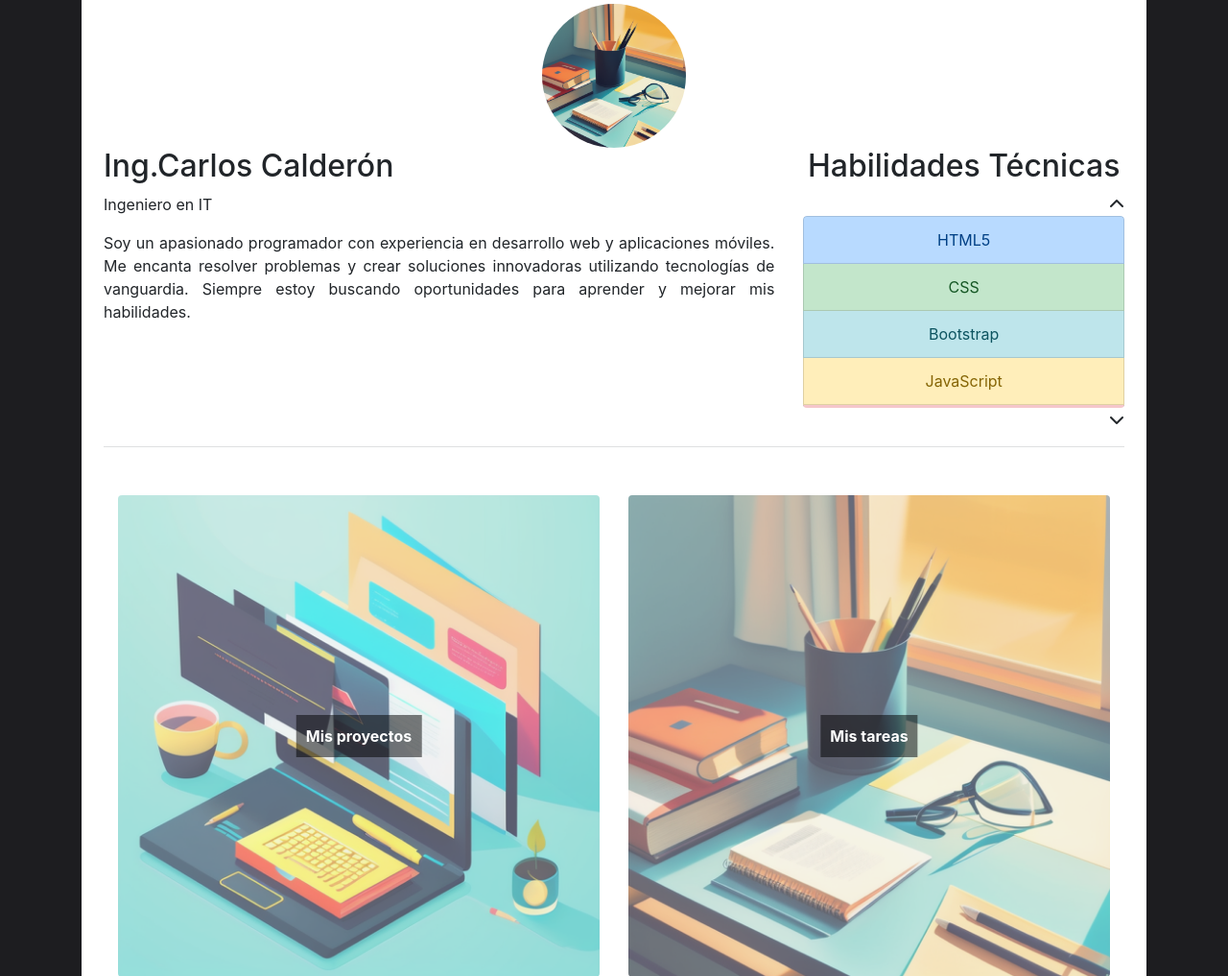
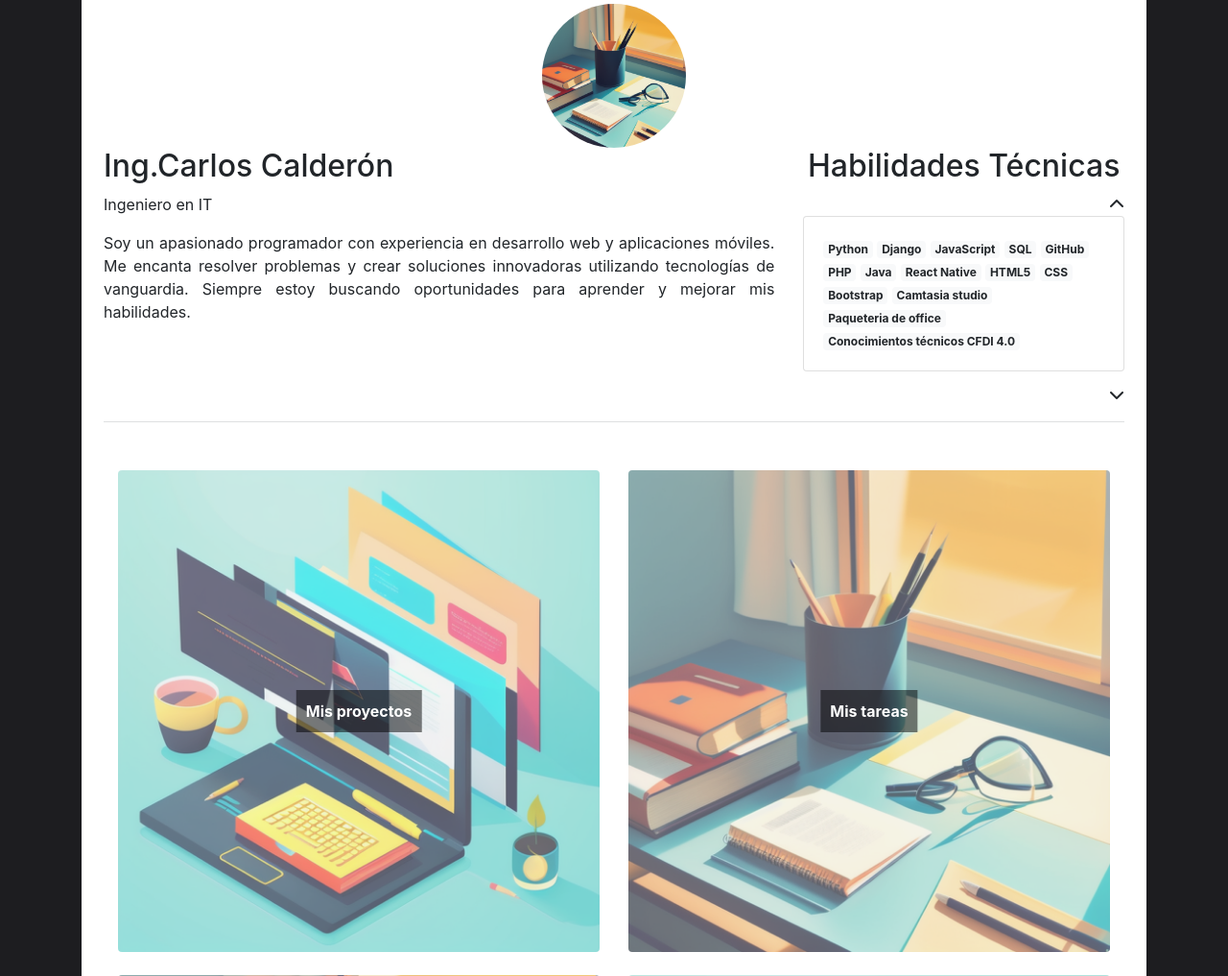
Before and after one commit to iCharly666/portafolio, a Django app: page / in a window 1280 px wide. Shown: the part 324-1341 px from the top of the page at 96% size. Run offline with Django 4.2, Linux system fonts and the light colour scheme; some libraries are stand-ins or nearby versions.

Commit message:
update estilos.css and index.html

```diff
--- a/mysite/blog/static/css/estilos.css
+++ b/mysite/blog/static/css/estilos.css
@@ -55,6 +55,12 @@ body {
     transform: rotate(180deg);
 }
 
+/* margen para la card de habilidades del index*/
+
+
+.habilidades__container { overflow-y: scroll; margin-bottom: 12px; max-height: 200px;}
+
+
 /* navbar color*/
 .tone_purple {
     background-color: #6351ce;
--- a/mysite/blog/templates/index.html
+++ b/mysite/blog/templates/index.html
@@ -19,8 +19,6 @@
                 </div>
             </div>
         </header>
-
-
 
         <!-- Contenido principal -->
         <main>
@@ -50,27 +48,36 @@
                             <i class="fa-solid fa-chevron-up"></i>
                         </div>
                         <div class="scroll-list">
-                            <ul id="skills-list" class="list-group text-center"
-                                style="max-height: 200px; overflow-y: scroll;">
-                                <li class="list-group-item list-group-item-primary">HTML5</li>
-                                <li class="list-group-item list-group-item-success">CSS</li>
-                                <li class="list-group-item list-group-item-info">Bootstrap</li>
-                                <li class="list-group-item list-group-item-warning">JavaScript</li>
-                                <li class="list-group-item list-group-item-danger">Python</li>
-                                <li class="list-group-item list-group-item-dark">Django</li>
-                                <li class="list-group-item list-group-item-secondary">SQL</li>
-                                <li class="list-group-item list-group-item-light">PHP</li>
-                                <li class="list-group-item list-group-item-light">Java</li>
-                                <li class="list-group-item list-group-item-light">React Native</li>
-                                <li class="list-group-item list-group-item-light">Camtasia studio</li>
-                                <li class="list-group-item list-group-item-light">Paqueteria de office</li>
-                                <li class="list-group-item list-group-item-light">Conocimientos técnicos CFDI 4.0</li>
-                            </ul>
+                            <div class="card card-no-margin habilidades__container">
+                                <div class="card-body">
+                                    <span class="badge bg-light">Python</span>
+                                    <span class="badge bg-light">Django</span>
+                                    <span class="badge bg-light">JavaScript</span>
+                                    <span class="badge bg-light">SQL</span>
+                                    <span class="badge bg-light">GitHub</span>
+                                    <span class="badge bg-light">PHP</span>
+                                    <span class="badge bg-light">Java</span>
+                                    <span class="badge bg-light">React Native</span>
+                                    <span class="badge bg-light">HTML5</span>
+                                    <span class="badge bg-light">CSS</span>
+                                    <span class="badge bg-light">Bootstrap</span>
+                                    <span class="badge bg-light">Camtasia studio</span>
+                                    <span class="badge bg-light">Paqueteria de office</span>
+                                    <span class="badge bg-light">Conocimientos técnicos CFDI 4.0</span>
+                                </div>
+                            </div>
                             <div class="text-right">
                                 <i class="fa-solid fa-chevron-down"></i>
                             </div>
                         </div>
                     </div>
+
+
+
+
+
+
+
                 </div>
 
                 <hr class="bg-light">
```
